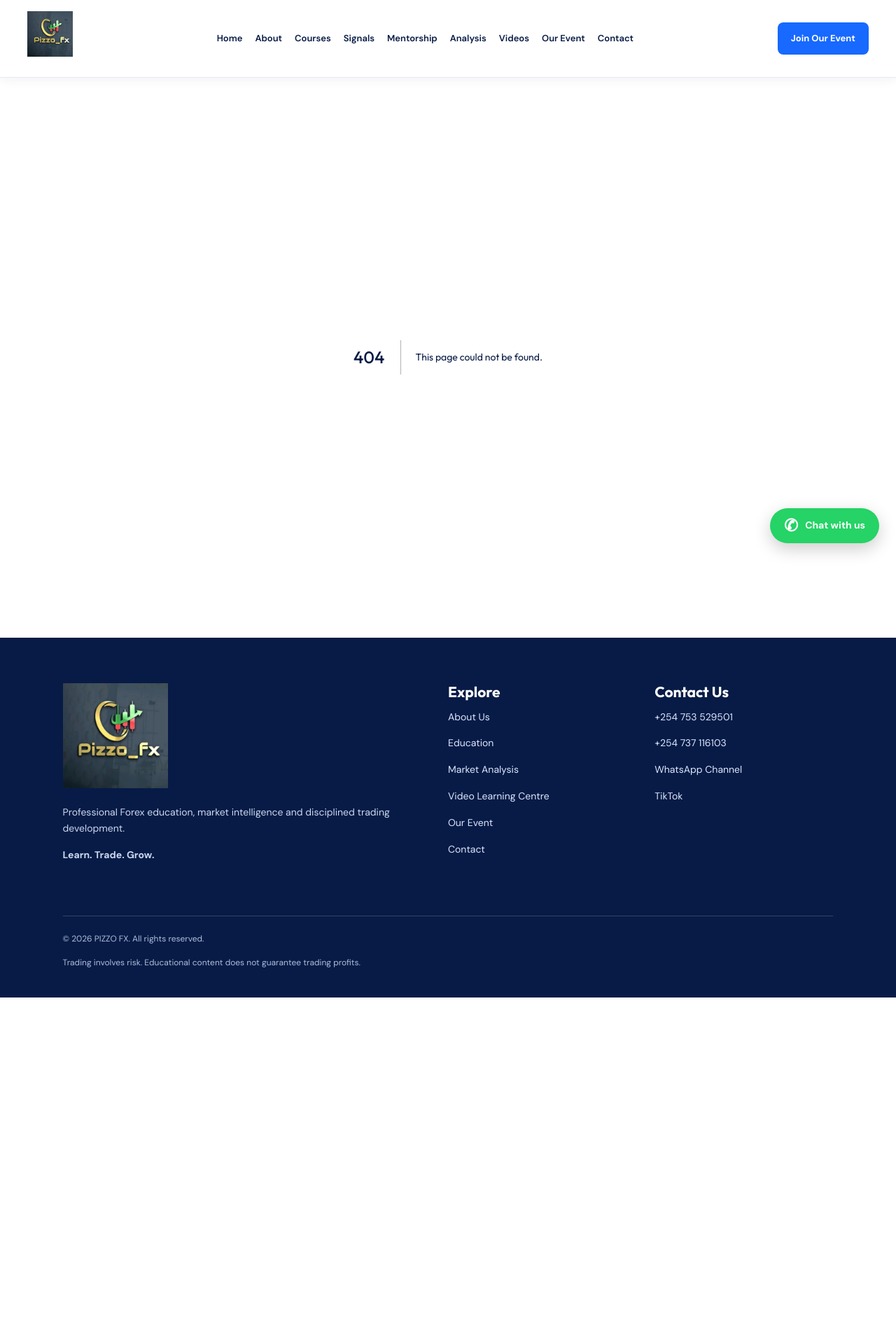
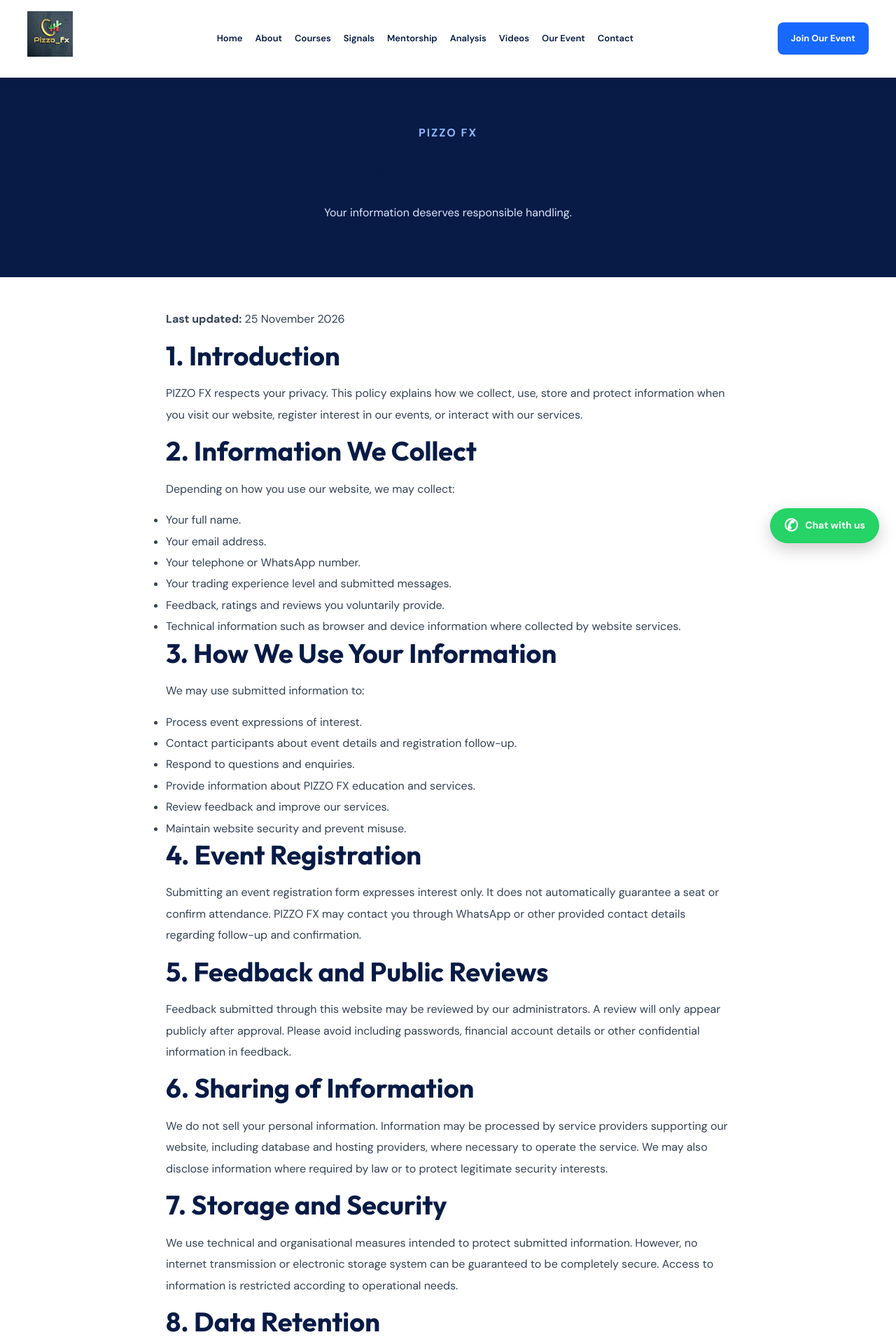
Before and after one commit to mutungastephen111-tech/pizzo-fx-website, a Next.js app: page /privacy in a window 1280 px wide. Before the commit this address had no page. Shown: the top 1920 px of the page at 70% size. Before the commit the page ends 1425 px from the top, so only its background shows below. Built offline with nearby package versions, Linux system fonts and the light colour scheme.

Commit message:
Create page.tsx

```diff
--- /dev/null
+++ b/src/app/privacy/page.tsx
@@ -0,0 +1,164 @@
+
+export default function PrivacyPage() {
+  return (
+    <main>
+      <section
+        style={{
+          background: "#071b46",
+          color: "#ffffff",
+          padding: "65px 20px",
+          textAlign: "center",
+        }}
+      >
+        <span style={{ color: "#8eb8ff", letterSpacing: "2px", fontWeight: 700 }}>
+          PIZZO FX
+        </span>
+        <h1 style={{ fontSize: "clamp(32px, 5vw, 48px)", margin: "15px 0" }}>
+          Privacy Policy
+        </h1>
+        <p style={{ color: "#dbe7ff" }}>
+          Your information deserves responsible handling.
+        </p>
+      </section>
+
+      <article
+        style={{
+          maxWidth: "850px",
+          margin: "auto",
+          padding: "45px 22px 75px",
+          color: "#334155",
+          lineHeight: 1.9,
+        }}
+      >
+        <p>
+          <strong>Last updated:</strong> 25 November 2026
+        </p>
+
+        <h2>1. Introduction</h2>
+        <p>
+          PIZZO FX respects your privacy. This policy explains how we collect,
+          use, store and protect information when you visit our website,
+          register interest in our events, or interact with our services.
+        </p>
+
+        <h2>2. Information We Collect</h2>
+        <p>Depending on how you use our website, we may collect:</p>
+        <ul>
+          <li>Your full name.</li>
+          <li>Your email address.</li>
+          <li>Your telephone or WhatsApp number.</li>
+          <li>Your trading experience level and submitted messages.</li>
+          <li>Feedback, ratings and reviews you voluntarily provide.</li>
+          <li>Technical information such as browser and device information where collected by website services.</li>
+        </ul>
+
+        <h2>3. How We Use Your Information</h2>
+        <p>We may use submitted information to:</p>
+        <ul>
+          <li>Process event expressions of interest.</li>
+          <li>Contact participants about event details and registration follow-up.</li>
+          <li>Respond to questions and enquiries.</li>
+          <li>Provide information about PIZZO FX education and services.</li>
+          <li>Review feedback and improve our services.</li>
+          <li>Maintain website security and prevent misuse.</li>
+        </ul>
+
+        <h2>4. Event Registration</h2>
+        <p>
+          Submitting an event registration form expresses interest only.
+          It does not automatically guarantee a seat or confirm attendance.
+          PIZZO FX may contact you through WhatsApp or other provided contact
+          details regarding follow-up and confirmation.
+        </p>
+
+        <h2>5. Feedback and Public Reviews</h2>
+        <p>
+          Feedback submitted through this website may be reviewed by our
+          administrators. A review will only appear publicly after approval.
+          Please avoid including passwords, financial account details or
+          other confidential information in feedback.
+        </p>
+
+        <h2>6. Sharing of Information</h2>
+        <p>
+          We do not sell your personal information. Information may be
+          processed by service providers supporting our website, including
+          database and hosting providers, where necessary to operate the
+          service. We may also disclose information where required by law
+          or to protect legitimate security interests.
+        </p>
+
+        <h2>7. Storage and Security</h2>
+        <p>
+          We use technical and organisational measures intended to protect
+          submitted information. However, no internet transmission or
+          electronic storage system can be guaranteed to be completely secure.
+          Access to information is restricted according to operational needs.
+        </p>
+
+        <h2>8. Data Retention</h2>
+        <p>
+          We retain information only for as long as reasonably necessary
+          for the purposes described in this policy, or as required by
+          applicable law. Information may be deleted or anonymised when
+          it is no longer needed.
+        </p>
+
+        <h2>9. Your Privacy Rights</h2>
+        <p>
+          Subject to applicable law, you may request access to your personal
+          information, correction of inaccurate information, deletion where
+          appropriate, or information about how your data is being used.
+          You may also raise concerns about the handling of your information.
+        </p>
+
+        <h2>10. Third-Party Services</h2>
+        <p>
+          Our website may link to services such as WhatsApp and social media
+          platforms. Those services operate under their own privacy policies.
+          We encourage you to review their policies before sharing information
+          with them.
+        </p>
+
+        <h2>11. Changes to This Policy</h2>
+        <p>
+          We may update this policy as our website and services develop.
+          The latest version will be published on this page with its
+          updated date.
+        </p>
+
+        <h2>12. Contact PIZZO FX</h2>
+        <p>
+          For privacy questions or requests, contact our team through
+          WhatsApp:
+        </p>
+        <p>
+          <a
+            href="https://wa.me/254753529501"
+            target="_blank"
+            rel="noreferrer"
+            style={{ color: "#1769ff", fontWeight: 700 }}
+          >
+            +254 753 529501
+          </a>
+        </p>
+        <p>
+          <a
+            href="https://wa.me/254737116103"
+            target="_blank"
+            rel="noreferrer"
+            style={{ color: "#1769ff", fontWeight: 700 }}
+          >
+            +254 737 116103
+          </a>
+        </p>
+
+        <p style={{ marginTop: "35px", fontSize: "13px", color: "#64748b" }}>
+          This policy is a website privacy notice and should be reviewed
+          against PIZZO FX's actual data practices and applicable Kenyan
+          data-protection requirements before launch.
+        </p>
+      </article>
+    </main>
+  );
+}
```
